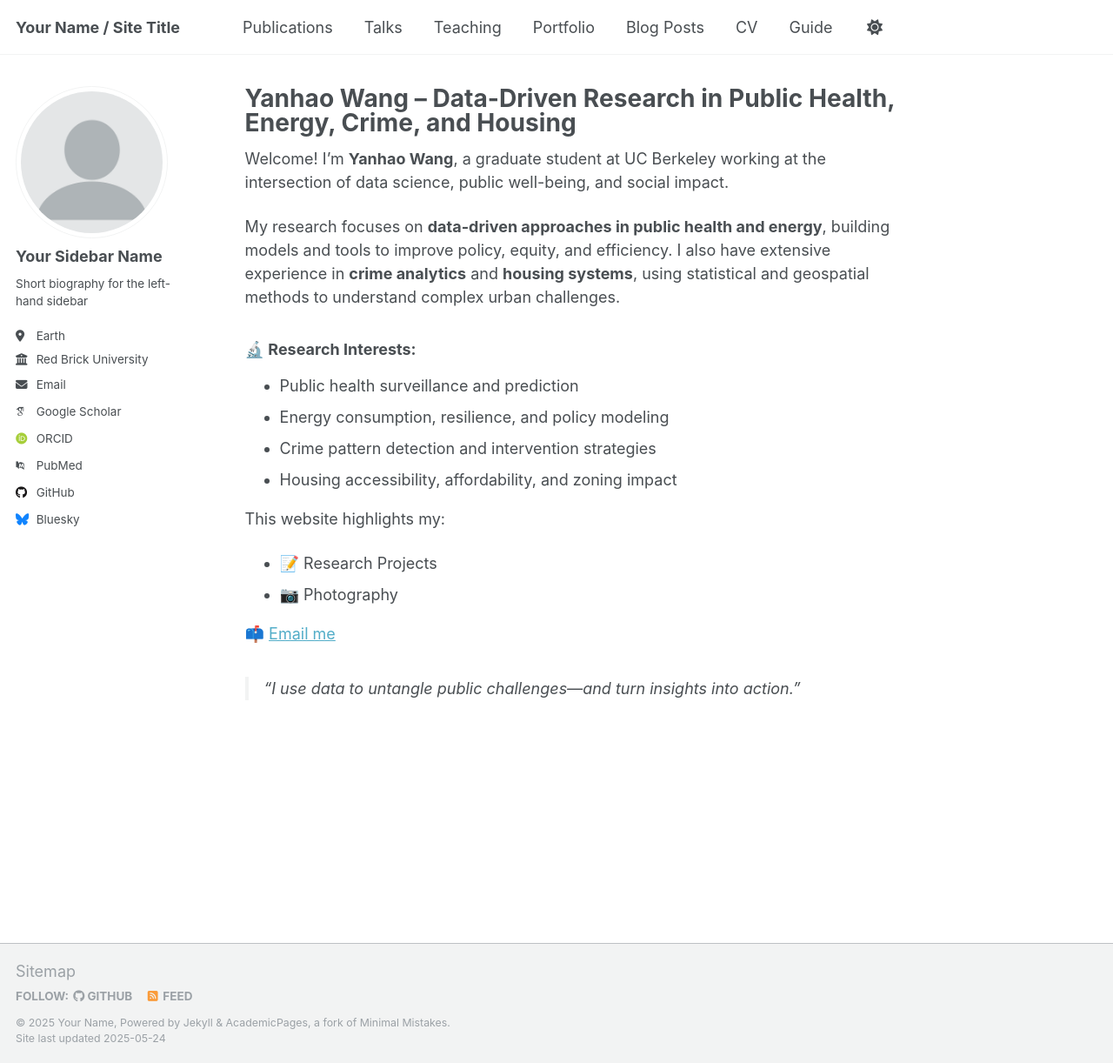
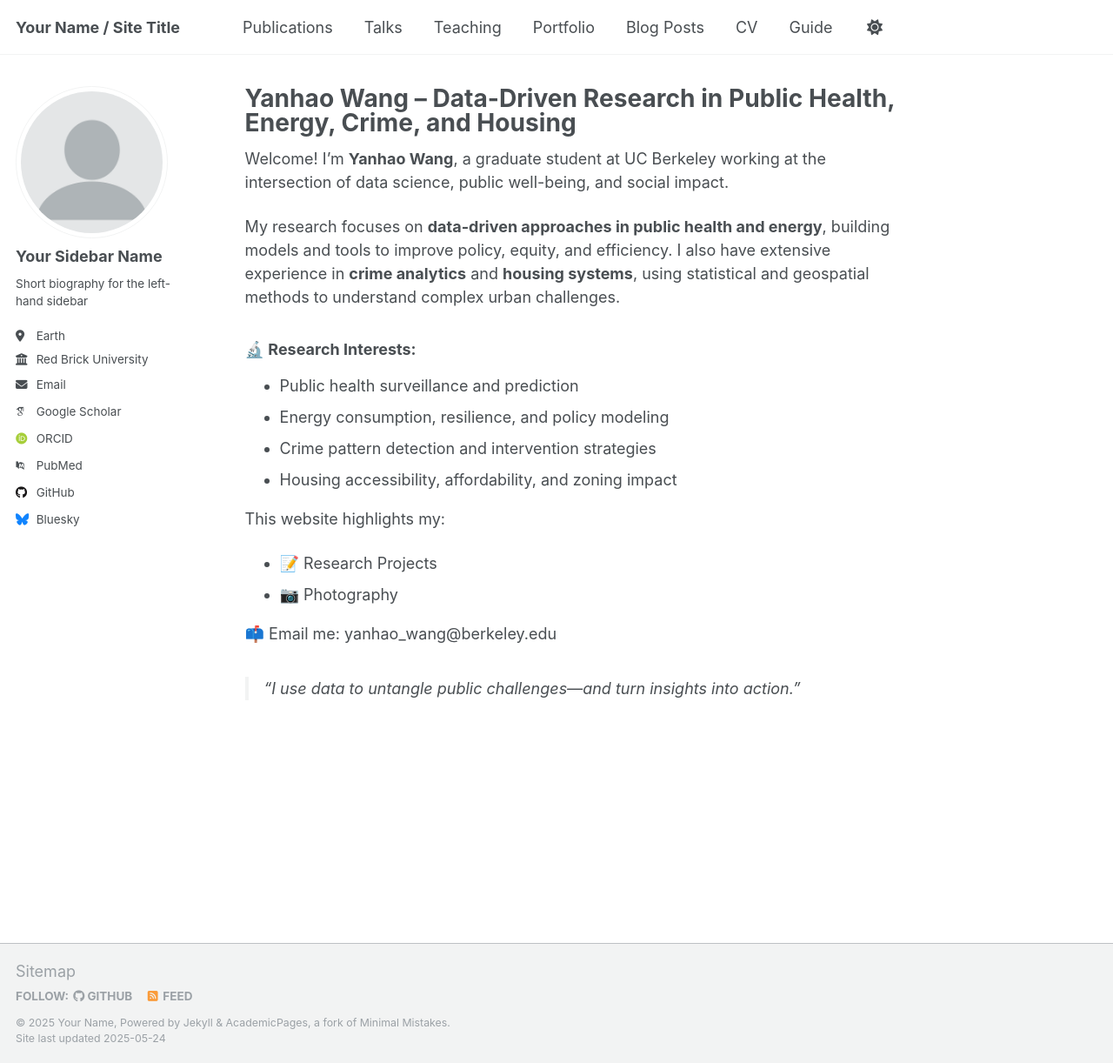
Before and after one commit to Yanhao0612/yanhao0612, a Jekyll site: the page built from _pages/about.md, in a window 1280 px wide and 1222 px high. Shown: the whole window at 87% size. Built offline with Jekyll 4.4.1, drawn with Linux system fonts in a browser that asks for light colours; some web fonts are replaced.

Commit message:
Update about.md

```diff
--- a/_pages/about.md
+++ b/_pages/about.md
@@ -21,6 +21,6 @@ This website highlights my:
 - 📝 Research Projects
 - 📷 Photography
 
-📫 [Email me](yanhao_wang@berkeley.edu)
+📫 Email me: yanhao_wang@berkeley.edu
 
 > _"I use data to untangle public challenges—and turn insights into action."_
```
